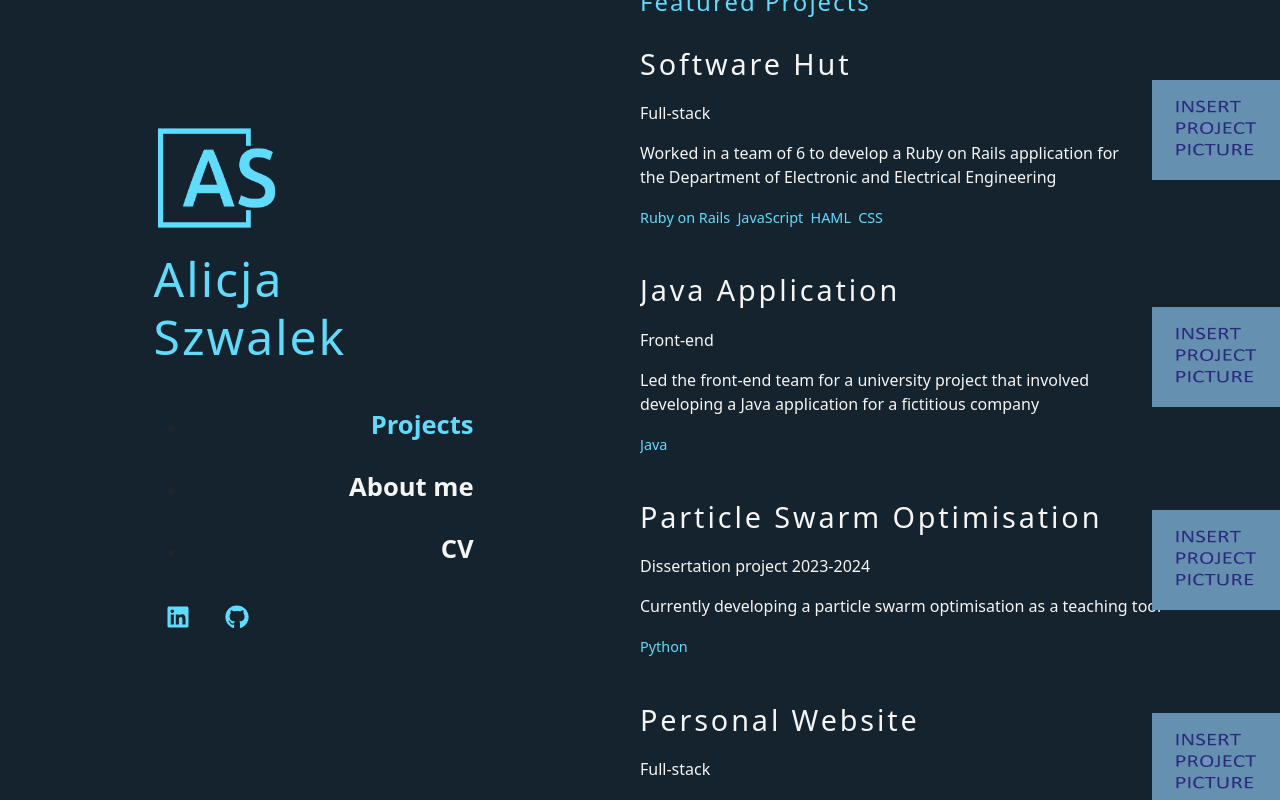
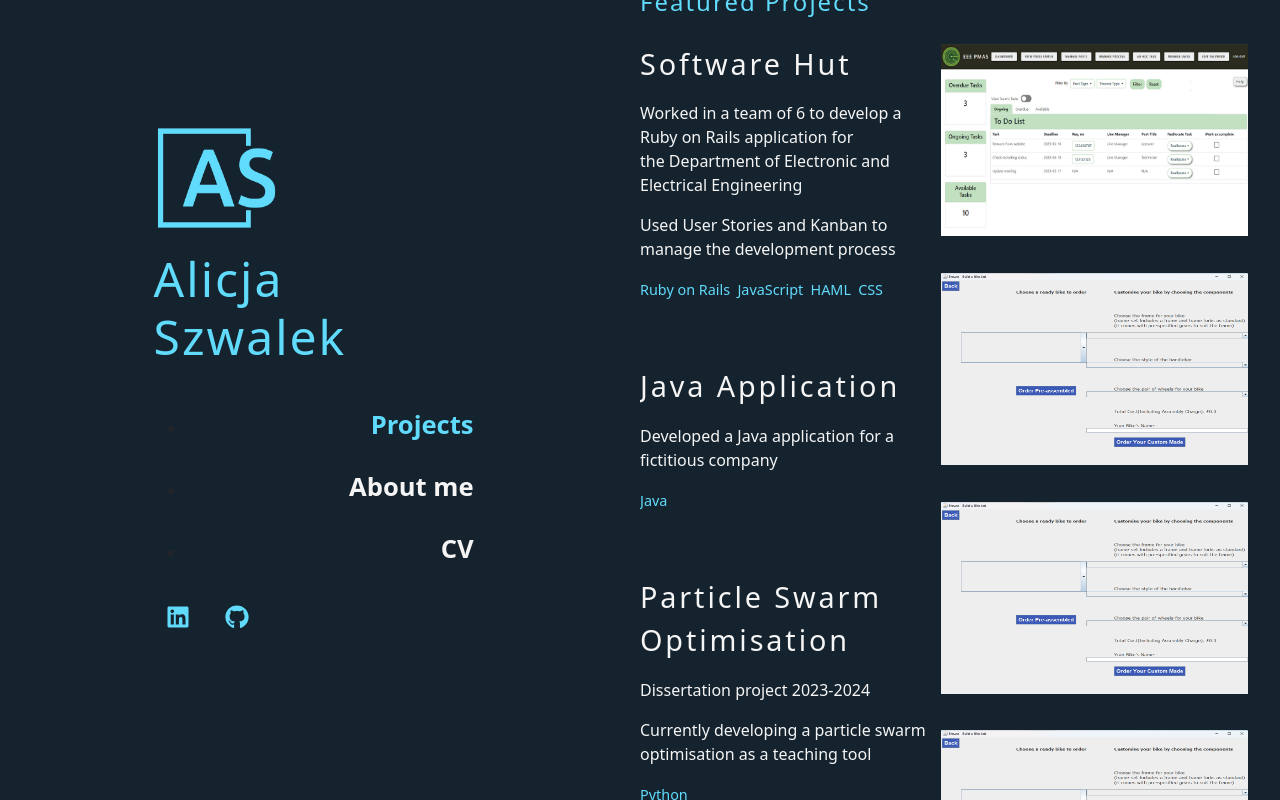
Before and after one commit to aszwalek1/aszwalek1.github.io, a React (Vite) app: page /alicja_Szwalek in a window 1280 px wide. Shown: the top 800 px of the page. Built offline with nearby package versions, Linux system fonts and the light colour scheme.

Commit message:
added different pictures, changed layout

```diff
--- a/src/components/Picture.tsx
+++ /dev/null
@@ -1,13 +0,0 @@
-import projectImage from "./../assets/project.png";
-
-function Picture() {
-    return (
-        <>
-            <div className="project-picture-container">
-                <img src={projectImage} alt="Project picture" className="project-picture"></img>
-            </div>
-        </>
-    );
-}
-
-export default Picture;
--- /dev/null
+++ b/src/components/SoftwareHut_Image.tsx
@@ -0,0 +1,11 @@
+import projectImage from "./../assets/software_hut.png";
+
+function SoftwareHut_Image() {
+    return (
+        <>
+            <img src={projectImage} alt="Project picture" className="project-picture"></img>
+        </>
+    );
+}
+
+export default SoftwareHut_Image;
--- /dev/null
+++ b/src/components/SystemsDesign_Image.tsx
@@ -0,0 +1,11 @@
+import projectImage from "./../assets/systems_design.png";
+
+function SystemsDesign_Image() {
+    return (
+        <>
+            <img src={projectImage} alt="Project picture" className="project-picture"></img>
+        </>
+    );
+}
+
+export default SystemsDesign_Image;
--- a/src/index.css
+++ b/src/index.css
@@ -93,20 +93,31 @@ nav ul li a.active::after {
 
 .project {
     color: whitesmoke;
+    margin-bottom: 3em;
 }
 
+.columns-container {
+    display: flex;
+}
+.projects-left-column {
+    width: 80em;
+}
+.projects-right-column {
+    display: flex;
+    flex-direction: column;
+    gap: 3.5%;
+    margin-top: 6.5em;
+}
 .project-title {
     font-size: 1.8em;
     letter-spacing: 0.1em;
 }
 
 .project-picture {
-    margin-top: -16em;
-    margin-left: 32em;
-}
-
-.work-type {
-    margin-top: 0%;
+    width: 19.2em;
+    height: 12em;
+    display: block;
+    margin-right: 2em;
 }
 
 .language {
--- a/src/pages/projects.tsx
+++ b/src/pages/projects.tsx
@@ -1,33 +1,28 @@
-import Picture from '../components/Picture';
+import SoftwareHut_Image from '../components/SoftwareHut_Image';
+import SystemsDesign_Image from '../components/SystemsDesign_Image';
 
 const Projects = () => {
     return (
         <div className="page-container" id='slide'>
+            <div className='columns-container'>
+                <div className='projects-left-column'>
                     <h4 className="page-title">Featured Projects</h4>
 
                     <div className="project" >
                         <p className="project-title">Software Hut</p>
-                <p className="work-type">Full-stack</p>
                         <p>Worked in a team of 6 to develop a Ruby on Rails application for <br></br>
                             the Department of Electronic and Electrical Engineering</p>
+                        <p>Used User Stories and Kanban to manage the development process</p>
                         <p className="language">Ruby on Rails&ensp;</p>
                         <p className="language">JavaScript&ensp;</p>
                         <p className="language">HAML&ensp;</p>
                         <p className="language">CSS</p>
-                <div>
-                    <Picture/>
-                </div>
-
                     </div>
 
                     <div className="project">
                         <p className="project-title">Java Application</p>
-                <p>Front-end</p>
-                <p>Led the front-end team for a university project that involved <br></br> developing a Java application for a fictitious company</p>
+                        <p>Developed a Java application for a fictitious company</p>
                         <p className="language">Java</p>
-                <div>
-                    <Picture/>
-                </div>
                     </div>
 
                     <div className="project">
@@ -35,23 +30,36 @@ const Projects = () => {
                         <p>Dissertation project 2023-2024</p>
                         <p>Currently developing a particle swarm optimisation as a teaching tool</p>
                         <p className="language">Python</p>
-                <div>
-                    <Picture/>
-                </div>
                     </div>
 
                     <div className="project">
                         <p className="project-title">Personal Website</p>
-                <p>Full-stack</p>
                         <p>Individual summer project</p>
                         <p className="language">React&ensp;</p>
                         <p className="language">TypeScript&ensp;</p>
                         <p className="language">Vite&ensp;</p>
                         <p className="language">CSS</p>
-                <Picture/>
+                    </div>
 
+                    <p className='visit-github'>Visit my Github to see the code</p>
                 </div>
-            <p className='visit-github'>Visit my Github to see the code</p>
+                <div className='projects-right-column'>
+                    <div>
+                        <SoftwareHut_Image/>
+                    </div>
+                    <div>
+                        <SystemsDesign_Image/>
+                    </div>
+                    <div>
+                        <SystemsDesign_Image/>
+                    </div>
+                    <div>
+                        <SystemsDesign_Image/>
+                    </div>
+                </div>
+            </div>
+
+
         </div>
 
     );
```
Also changed, not shown: src/assets/software_hut.png (added), src/assets/systems_design.png (added). Lines whose indentation alone changed are shown as unchanged.
